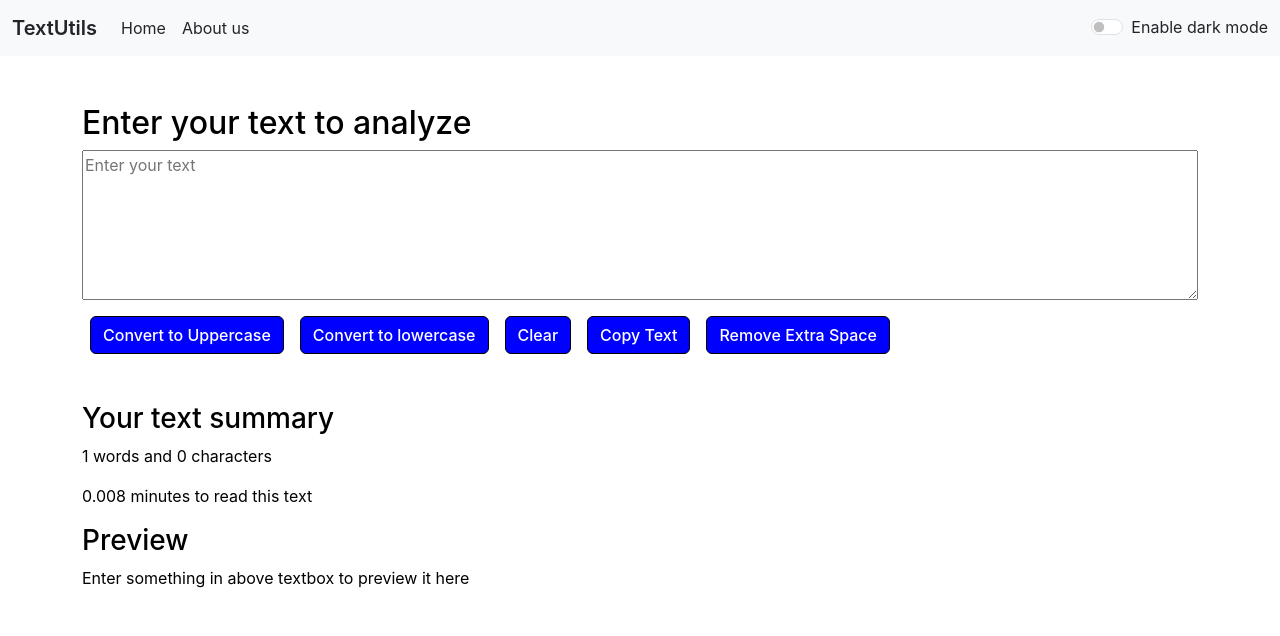
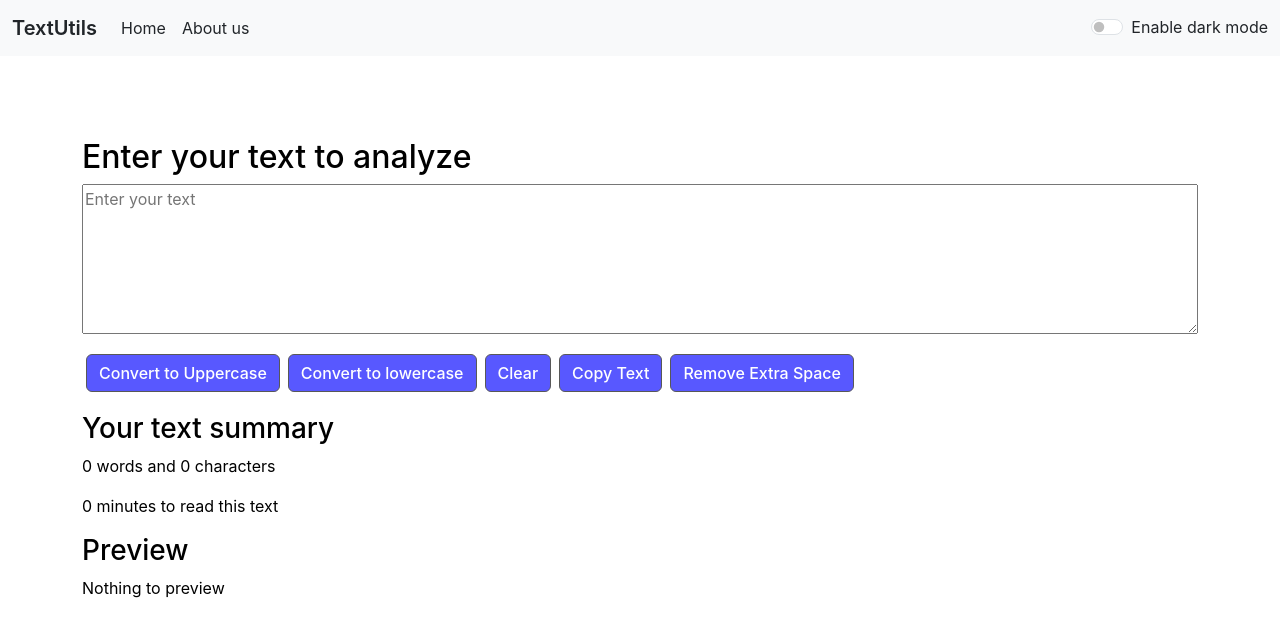
Before and after one commit to Nitinkumar2905/TextUtils-react, a React (Create React App) app: page / in a window 1280 px wide. Shown: the top 636 px of the page. Built offline with nearby package versions, Linux system fonts and the light colour scheme.

Commit message:
some issues fixed

```diff
--- a/src/Components/About.jsx
+++ b/src/Components/About.jsx
@@ -1,42 +1,42 @@
-import React , {useState} from 'react'
+import React from 'react'
 
 export default function About() {
 
-    const[style, setStyle] = useState({
-        color : 'black',
-        backgroundColor : 'white'
-    })
-    const[btn , setBtn] = useState('Enable dark mode')
+    // const[style, setStyle] = useState({
+    //     color : 'black',
+    //     backgroundColor : 'white'
+    // })
+    // const[btn , setBtn] = useState('Enable dark mode')
 
-    const toggleStyle=()=>{
-        if(style.color==='black'){
-            setStyle({
-                color : 'white',
-                backgroundColor : 'black'
-            })
-            setBtn('Enable light mode')
-        }
-        else{
-            setStyle({
-                color : 'black',
-                backgroundColor : 'white'
-            })
-            setBtn('Enable dark mode')
-        }
-    }
+    // const toggleStyle=()=>{
+    //     if(style.color==='black'){
+    //         setStyle({
+    //             color : 'white',
+    //             backgroundColor : 'black'
+    //         })
+    //         setBtn('Enable light mode')
+    //     }
+    //     else{
+    //         setStyle({
+    //             color : 'black',
+    //             backgroundColor : 'white'
+    //         })
+    //         setBtn('Enable dark mode')
+    //     }
+    // }
     return (
         <>
            <div className='container my-3'>
                 <div className="accordion" id="accordionExample" >
-                    <div className="accordion-item" style={style}>
+                    <div className="accordion-item" >
                         <h2 className="accordion-header">
-                            <button className="accordion-button" style={style} type="button" data-bs-toggle="collapse" data-bs-target="#collapseOne" aria-expanded="true" aria-controls="collapseOne">
-                                Accordion Item #1
+                            <button className="accordion-button"  type="button" data-bs-toggle="collapse" data-bs-target="#collapseOne" aria-expanded="true" aria-controls="collapseOne">
+                                Analyze your text
                             </button>
                         </h2>
                         <div id="collapseOne" className="accordion-collapse collapse show" data-bs-parent="#accordionExample">
-                            <div className="accordion-body" style={style}>
-                                <strong>This is the first item's accordion body.</strong> It is shown by default, until the collapse plugin adds the appropriate classes that we use to style each element. These classes control the overall appearance, as well as the showing and hiding via CSS transitions. You can modify any of this with custom CSS or overriding our default variables. It's also worth noting that just about any HTML can go within the <code>.accordion-body</code>, though the transition does limit overflow.
+                            <div className="accordion-body">
+                                <strong>This is the best Utility to manipulate text</strong>
                             </div>
                         </div>
                     </div>
@@ -65,7 +65,7 @@ export default function About() {
                         </div>
                     </div> */}
                 </div>
-                <button type='button' onClick={toggleStyle} className='btn btn-primary my-3 fw-medium'>{btn}</button>
+                {/* <button type='button' onClick={toggleStyle} className='btn btn-primary my-3 fw-medium'>{btn}</button> */}
            </div>
         </>
     )
--- a/src/Components/Alert.jsx
+++ b/src/Components/Alert.jsx
@@ -6,8 +6,10 @@ export default function Alert(props) {
         return lower.charAt(0).toUpperCase() + lower.slice(1)
     }
     return (
-        props.alert && <div className={`alert alert-${props.alert.type} alert-dismissible fade show`} role="alert">
+       <div className='my-3 container' style={{height:'50px'}}>
+        { props.alert && <div className={`alert alert-${props.alert.type} alert-dismissible fade show`} role="alert">
                 <div>{capitalize(props.alert.type)} : {props.alert.msg}</div>
-        </div>
+        </div>}
+       </div>
     )
 }
--- a/src/Components/Textform.jsx
+++ b/src/Components/Textform.jsx
@@ -6,36 +6,21 @@ export default function Textform(props) {
         // console.log('uppercased');
         let newText = text.toUpperCase();
         setText(newText)
-        if(text===''){
-            props.showAlert('text box is empty', 'warning')
-        }
-        else{
         props.showAlert('text has been uppercased', 'success')
-        }
     }
 
     const handleLowerClick=()=>{
         // console.log('uppercased');
         let newText = text.toLowerCase();
         setText(newText)
-        if(text===''){
-            props.showAlert('text box is empty', 'warning')
-        }
-        else{
         props.showAlert('text has been lowercased', 'success')
-        }
 
     }
 
     const handleClearClick=()=>{
         let newText = "";
-        if(text===''){
-            props.showAlert('text box is empty', 'warning')
-        }
-        else{
         setText(newText)
         props.showAlert('cleared', 'success')
-        }
 
     }
 
@@ -47,48 +32,38 @@ export default function Textform(props) {
         let text = document.getElementById('myBox');
         text.select();
         navigator.clipboard.writeText(text.value);
-        if(text===''){
-            props.showAlert('textbox is empty', 'warning')
-        }
-        else{
+        document.getSelection().removeAllRanges();
         props.showAlert('Copied to clipboard', 'success')
-        }
 
     }
 
     const handleExtraSpace=()=>{
         let newText = text.split(/[ ]+/);
         setText(newText.join(""))
-        if(text===''){
-            props.showAlert('text box is empty', 'warning')
-        }
-        else{
         props.showAlert('Extra space removed', 'success')
-        }
-
     }
     return (
       <>
-          <div className='container my-5' style={{backgroundColor:props.mode==='light'? 'white':'darkgrey', color:props.mode==='light'? 'black':'white'}}>
+          <div className='container my-3' style={{backgroundColor:props.mode==='light'? 'white':'darkgrey', color:props.mode==='light'? 'black':'white'}}>
               <h2 className='main-head'>{props.heading}</h2>
               <div className='mb-3 d-flex flex-column'>
                   {/* <label htmlFor="myBox" className='form-label'>Example TextArea</label> */}
                     <textarea name="text" id="myBox" value={text} onChange={handleOnChange} rows="6" cols="10" placeholder='Enter your text'></textarea>
               </div>
-              <button className="btn btn-primary fw-medium mx-2" style={{backgroundColor:props.mode==='light'?'blue':'black', border:props.mode==='light'?'1px solid black':'1px solid white'}} onClick={handleUpClick}>Convert to Uppercase</button>
-              <button className="btn btn-primary fw-medium mx-2" style={{backgroundColor:props.mode==='light'?'blue':'black', border:props.mode==='light'?'1px solid black':'1px solid white'}} onClick={handleLowerClick}>Convert to lowercase</button>
-              <button className="btn btn-primary fw-medium mx-2" style={{backgroundColor:props.mode==='light'?'blue':'black', border:props.mode==='light'?'1px solid black':'1px solid white'}} onClick={handleClearClick}>Clear</button>
-              <button className="btn btn-primary fw-medium mx-2" style={{backgroundColor:props.mode==='light'?'blue':'black', border:props.mode==='light'?'1px solid black':'1px solid white'}} onClick={handleCopy}>Copy Text</button>
-              <button className="btn btn-primary fw-medium mx-2" style={{backgroundColor:props.mode==='light'?'blue':'black', border:props.mode==='light'?'1px solid black':'1px solid white'}} onClick={handleExtraSpace}>Remove Extra Space</button>
+              <button disabled={text.length===0} className="btn btn-primary fw-medium m-1" style={{backgroundColor:props.mode==='light'?'blue':'black', border:props.mode==='light'?'1px solid black':'1px solid white'}} onClick={handleUpClick}>Convert to Uppercase</button>
+              <button disabled={text.length===0} className="btn btn-primary fw-medium m-1" style={{backgroundColor:props.mode==='light'?'blue':'black', border:props.mode==='light'?'1px solid black':'1px solid white'}} onClick={handleLowerClick}>Convert to lowercase</button>
+              <button disabled={text.length===0} className="btn btn-primary fw-medium m-1" style={{backgroundColor:props.mode==='light'?'blue':'black', border:props.mode==='light'?'1px solid black':'1px solid white'}} onClick={handleClearClick}>Clear</button>
+              <button disabled={text.length===0} className="btn btn-primary fw-medium m-1" style={{backgroundColor:props.mode==='light'?'blue':'black', border:props.mode==='light'?'1px solid black':'1px solid white'}} onClick={handleCopy}>Copy Text</button>
+              <button disabled={text.length===0} className="btn btn-primary fw-medium m-1" style={{backgroundColor:props.mode==='light'?'blue':'black', border:props.mode==='light'?'1px solid black':'1px solid white'}} onClick={handleExtraSpace}>Remove Extra Space</button>
               {/* <button className="btn btn-primary fw-medium mx-2" onClick={handleCapitalize}>Capitalize</button> */}
           </div>
 
           <div className='container'>
             <h3 style={{color:props.mode==='light'? 'black':'white'}}>Your text summary</h3>
-            <p style={{color:props.mode==='light'? 'black':'white'}}>{text.split(" ").length} words and {text.length} characters</p>
-            <p style={{color:props.mode==='light'? 'black':'white'}}>{0.008*(text.split(" ").length)} minutes to read this text</p>
+            <p style={{color:props.mode==='light'? 'black':'white'}}>{text.split(" ").filter((element)=>{return element.length!==0}).length} words and {text.length} characters</p>
+            <p style={{color:props.mode==='light'? 'black':'white'}}>{0.008*(text.split(" ").filter((element)=>{return element.length!==0}).length)} minutes to read this text</p>
             <h3 style={{color:props.mode==='light'? 'black':'white'}} className='mt-2'>Preview</h3>
-            <p style={{color:props.mode==='light'? 'black':'white'}}>{text.length>0?text:'Enter something in above textbox to preview it here'}</p>
+            <p style={{color:props.mode==='light'? 'black':'white'}}>{text.length>0?text:'Nothing to preview'}</p>
           </div>
       </>
     )
```
Lines whose indentation alone changed are shown as unchanged.
